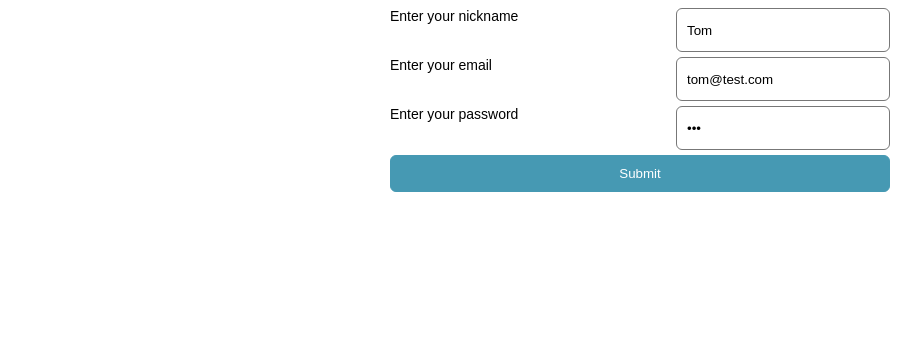
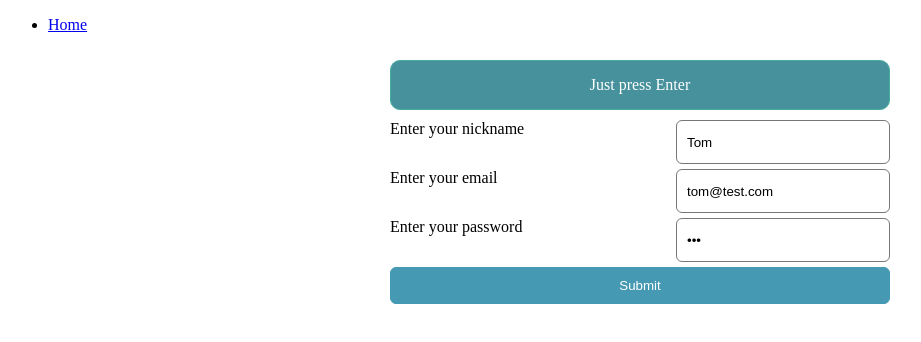
Before and after one commit to pidtchay/pidtchay-project, a React app: page / in a window 1280 px wide. Shown: the top 342 px of the page, without its empty margins (0-921 px from the left). Built offline with nearby package versions, Linux system fonts and the light colour scheme.

Commit message:
added react router, update styles

```diff
--- a/package.json
+++ b/package.json
@@ -1,6 +1,6 @@
 {
   "name": "pidtchay-project",
-  "version": "0.0.4",
+  "version": "0.0.5",
   "homepage": "https://p1dtchay.github.io/pidtchay-project",
   "description": "Personal project on the react framework",
   "main": "index.js",
@@ -28,6 +28,7 @@
     "react": "^16.13.1",
     "react-dom": "^16.13.1",
     "react-redux": "^7.2.0",
+    "react-router-dom": "^5.2.0",
     "redux": "^4.0.5",
     "redux-devtools-extension": "^2.13.8",
     "redux-thunk": "^2.3.0",
@@ -44,6 +45,7 @@
     "@types/react": "^16.9.35",
     "@types/react-dom": "^16.9.8",
     "@types/react-redux": "^7.1.9",
+    "@types/react-router-dom": "^5.1.5",
     "@types/redux": "^3.6.0",
     "@types/redux-thunk": "^2.1.0",
     "clean-webpack-plugin": "^3.0.0",
--- a/src/Component/LoginForm.tsx
+++ b/src/Component/LoginForm.tsx
@@ -33,6 +33,7 @@ export const LogInForm: React.FC<ILogInProps> = ({initialData, onSubmit}) => {
 
     return (
         <form className={style.loginForm} onSubmit={handleSubmit}>
+            <div className={style.alert}>Just press Enter</div>
             <InputField label="Enter your nickname" type="text" value={loginData.nickName} onChange={handleChange('nickName')}/>
             <InputField label="Enter your email" type="email" value={loginData.email} onChange={handleChange('email')}/>
             <InputField label="Enter your password" type="password" value={loginData.password} onChange={handleChange('password')}/>
--- /dev/null
+++ b/src/Container/AuthRoute.tsx
@@ -0,0 +1,28 @@
+import * as React from 'react';
+import { RouteComponentProps, Route } from "react-router-dom";
+import { LogIn } from './Login';
+import { useSelector } from 'react-redux';
+import { RootState } from 'Store';
+
+/**
+ * @property Component
+ * @property path
+ * @property exact
+ */
+interface IProps {
+    Component: React.FC<RouteComponentProps>;
+    path: string;
+    exact?: boolean;
+}
+
+/**
+ * Authorisation route component
+ */
+export const AuthRoute:React.FC<IProps> = ({Component, path, exact = false}) => {
+    const authenticated = useSelector((state: RootState) => state.system.authenticated);
+    return (
+        <Route path={path} exact={exact}  render={(props: RouteComponentProps) =>
+            authenticated ? <Component {...props}/> : <LogIn />
+        }/>
+    );
+}
--- a/src/Container/Login.tsx
+++ b/src/Container/Login.tsx
@@ -27,7 +27,9 @@ const LogInContainer = ({logInSubmit}: IProps) => {
         }, 1000);
     }
     return(
-        <LogInForm initialData={loginData} onSubmit={handleSubmit} />
+        <div>
+            <LogInForm initialData={loginData} onSubmit={handleSubmit} />
+        </div>
     );
 }
 
--- a/src/Style/InputField.less
+++ b/src/Style/InputField.less
@@ -13,4 +13,9 @@
         height: 22px;
         padding: 10px 25px 10px 10px;
     }
+
+    .field:focus {
+        border: 2px solid rgb(70, 153, 179);
+        box-shadow: 2px 2px 4px rgba(0,0,0,.075), 0px 1px 8px rgb(70,153,173);
+    }
 }
--- a/src/Style/LoginForm.less
+++ b/src/Style/LoginForm.less
@@ -4,6 +4,16 @@
     margin: 0 auto;
     display: flex;
     flex-direction: column;
+
+    .alert {
+        background-color: rgb(70, 145, 156);
+        border: 1px solid rgb(70, 173, 156);
+        color: white;
+        border-radius: 10px;
+        margin: 10px 0px;
+        text-align: center;
+        padding: 15px;
+    }
 
     .submitButton {
         padding: 10px 15px;
--- a/src/app.tsx
+++ b/src/app.tsx
@@ -1,5 +1,25 @@
 import style from 'Style/App.less';
 import React from 'react';
 import { LogIn } from 'Container/Login';
+import { BrowserRouter as Router, Switch, Route, Link} from 'react-router-dom';
+import { AuthRoute } from 'Container/AuthRoute';
 
-export const App = () => (<div className={style.main}><LogIn /></div>);
+const Home = () => (<div>Home</div>);
+
+export const App = () => (<Router>
+    <div>
+        <nav>
+            <ul>
+                <li>
+                    <Link to="/">Home</Link>
+                </li>
+            </ul>
+        </nav>
+        <Switch>
+            <Route path='/login'>
+                <div className={style.main}><LogIn /></div>
+            </Route>
+            <AuthRoute path="/" Component={Home} />
+        </Switch>
+    </div>
+</Router>);
```
Also changed, not shown: 2 other files (tests, documents, lock files or other folders).
